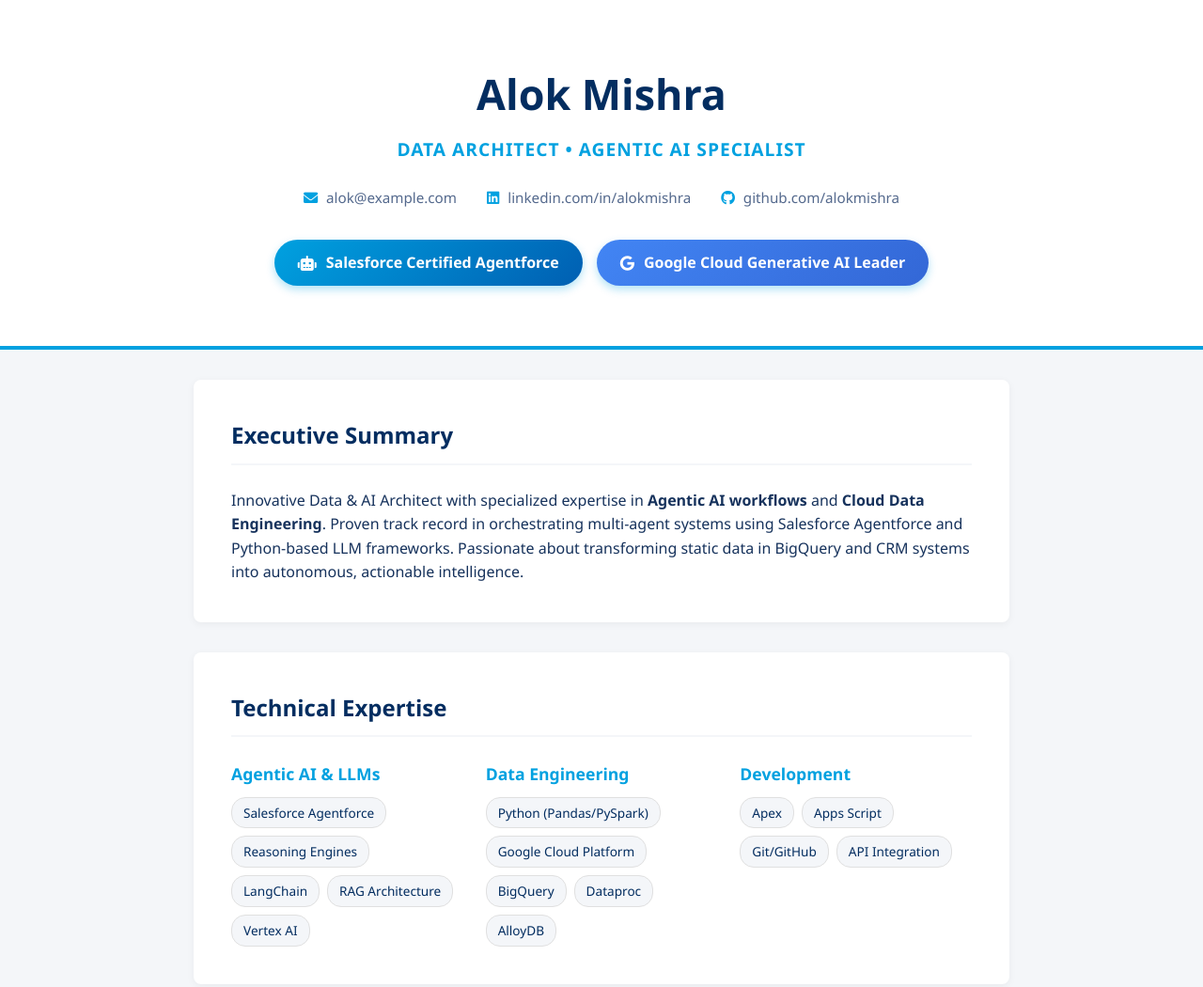
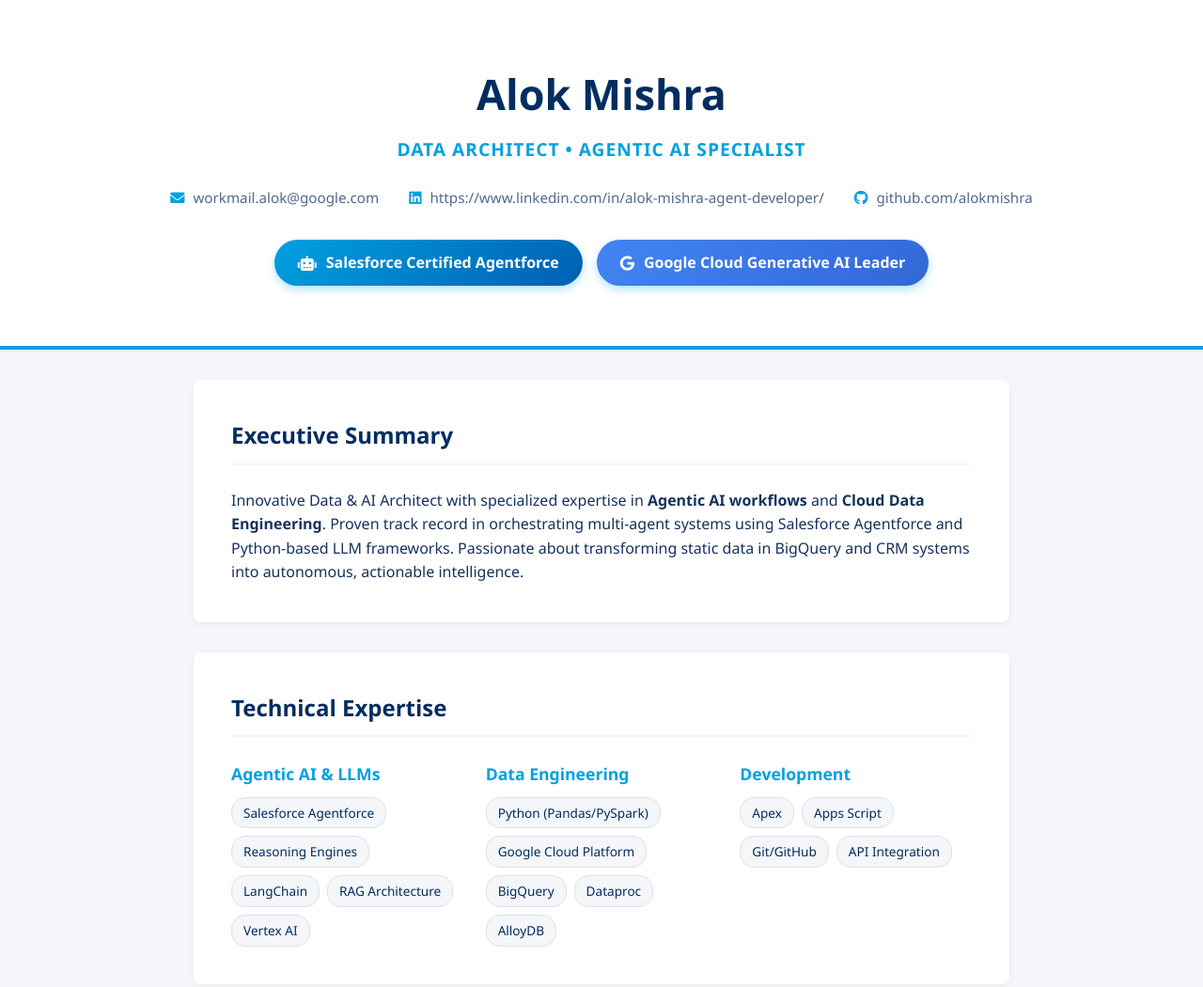
Before and after one commit to workmailalok-create/portfolio_recent, a plain HTML site: page index.html in a window 1280 px wide. Shown: the top 1050 px of the page at 94% size. Drawn offline with Linux system fonts and the light colour scheme.

Commit message:
Update index.html

```diff
--- a/index.html
+++ b/index.html
@@ -155,8 +155,8 @@
         <div class="subtitle">DATA ARCHITECT • AGENTIC AI SPECIALIST</div>
 
         <div class="contact-bar">
-            <span><i class="fas fa-envelope"></i> alok@example.com</span>
-            <span><i class="fab fa-linkedin"></i> linkedin.com/in/alokmishra</span>
+            <span><i class="fas fa-envelope"></i> workmail.alok@google.com</span>
+            <span><i class="fab fa-linkedin"></i> https://www.linkedin.com/in/alok-mishra-agent-developer/</span>
             <span><i class="fab fa-github"></i> github.com/alokmishra</span>
         </div>
 
```
